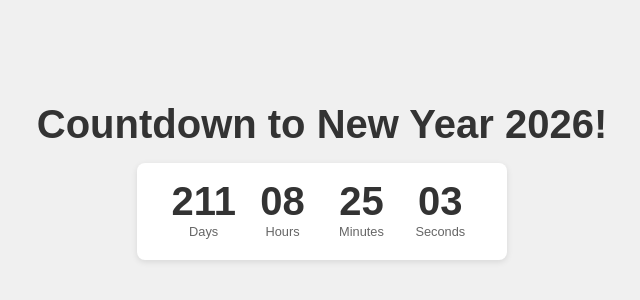
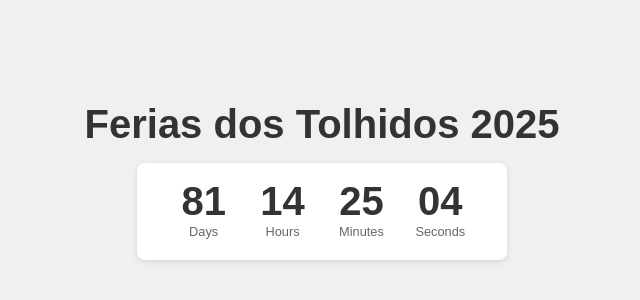
Before and after one commit to brunoandresilva/brunoandresilva.github.io, a plain HTML site: page index.html in a window 1280 px wide. Shown: the part 232-532 px from the top of the page, without its empty margins (318-958 px from the left). Drawn offline with Linux system fonts and the light colour scheme.

Commit message:
changed to our values

```diff
--- a/index.html
+++ b/index.html
@@ -3,7 +3,7 @@
   <head>
     <meta charset="UTF-8" />
     <meta name="viewport" content="width=device-width, initial-scale=1.0" />
-    <title>My Countdown</title>
+    <title>SUAS TOOOLAS</title>
     <style>
       /* Center everything vertically/horizontally */
       body {
@@ -45,7 +45,7 @@
   </head>
   <body>
     <!-- Change this title to anything you like -->
-    <h1>Countdown to New Year 2026!</h1>
+    <h1>Ferias dos Tolhidos 2025</h1>
 
     <!-- Container for the live timer -->
     <div id="timer">
@@ -70,7 +70,7 @@
     <script>
       // ►► CUSTOMIZE THIS DATE: set your target date/time here (YYYY, MM-1, DD, HH, MM, SS).
       // Month is zero-based (January = 0). For example, for Dec 31, 2025 23:59:59, use new Date(2025, 11, 31, 23, 59, 59).
-      const targetDate = new Date(2025, 11, 31, 23, 59, 59);
+      const targetDate = new Date(2025, 7, 24, 6, 0, 0);
 
       // Grab references to each display element
       const daysEl = document.getElementById("days");
```
